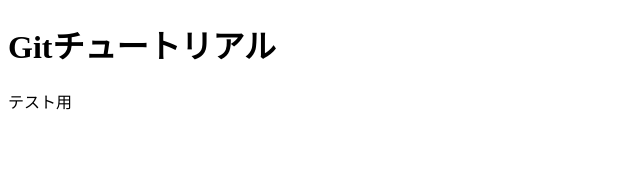
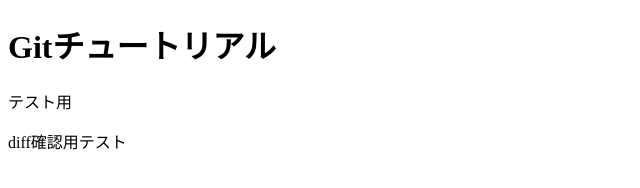
Before and after one commit to gucha08/git_tutorial, a plain HTML site: page index.html in a window 1280 px wide. Shown: the whole page, without its empty margins (0-640 px from the left). Drawn offline with Linux system fonts and the light colour scheme.

Commit message:
diff確認用コメントを追加

```diff
--- a/index.html
+++ b/index.html
@@ -9,5 +9,6 @@
 <body>
     <h1>Gitチュートリアル</h1>
     <p>テスト用</p>
+    <p>diff確認用テスト</p>
 </body>
 </html>
```
